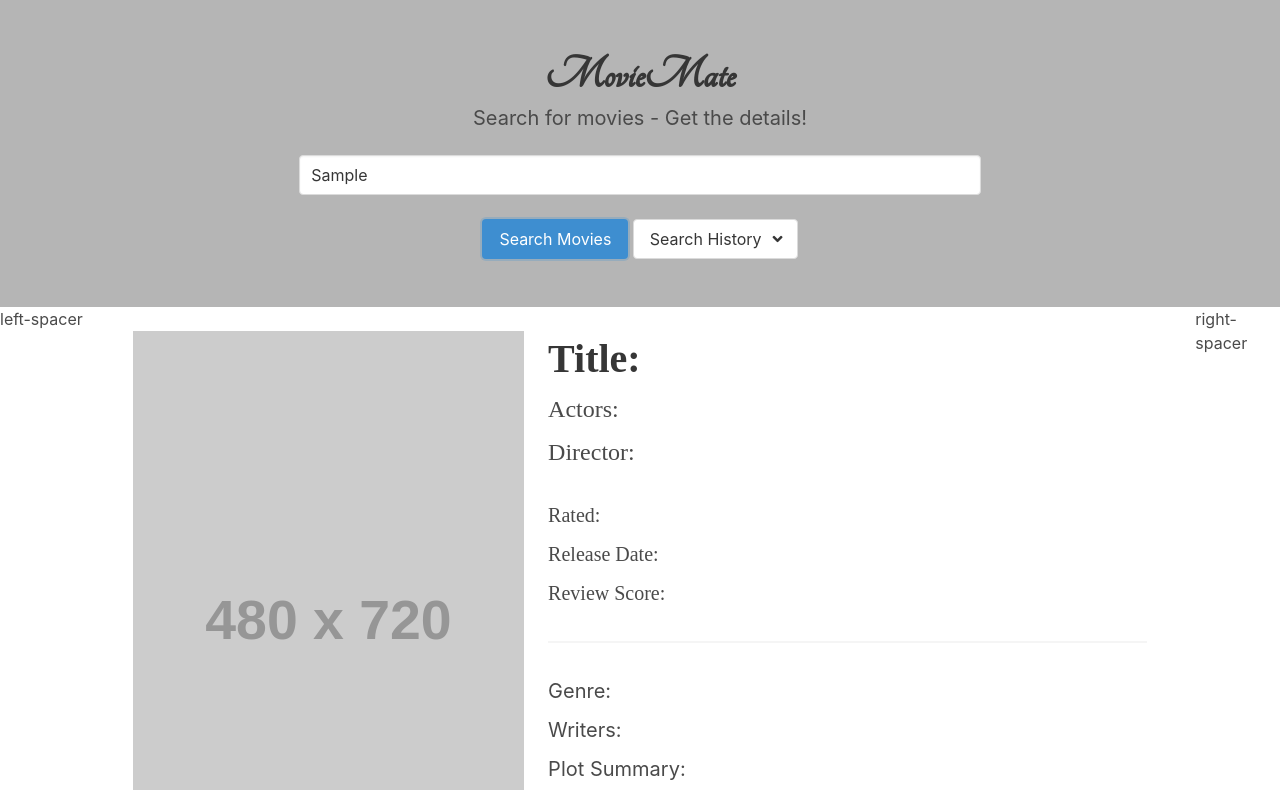
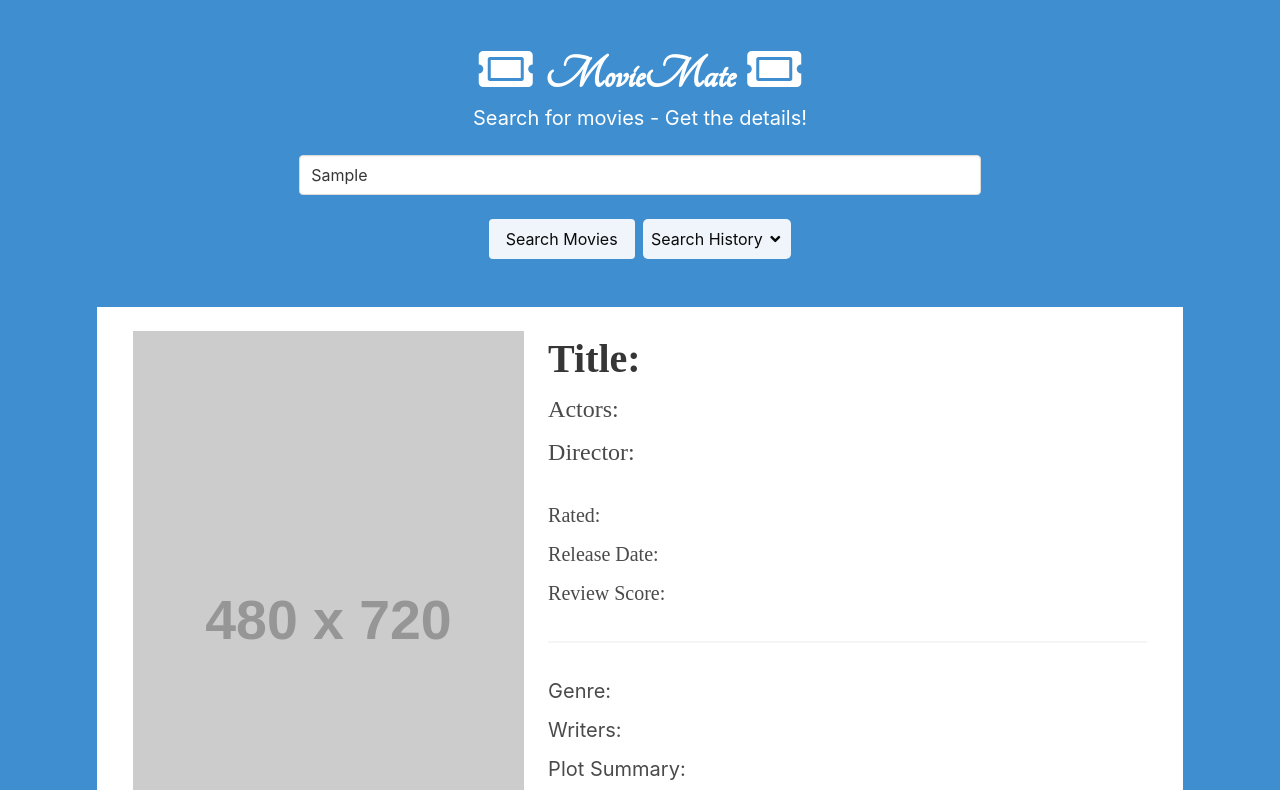
Before and after one commit to stevengoldbergm/movie-mate, a plain HTML site: page index.html in a window 1280 px wide. Both pictures are taken after typing "Sample" into the empty fields and a click on the button "Search Movies". Shown: the top 790 px of the page. Drawn offline with nearby package versions, Linux system fonts and the light colour scheme; no server answers; placeholder pictures from the web are drawn by us.

Commit message:
Finished basic app and HTML styling

```diff
--- a/assets/css/style.css
+++ b/assets/css/style.css
@@ -34,3 +34,7 @@ html,body {
 .no-margins {
     margin: 0px;
 }
+
+.is-roundeds {
+    border-radius: 5px;
+}
--- a/assets/js/script.js
+++ b/assets/js/script.js
@@ -4,6 +4,7 @@ console.log("My javascript is working")
 var mainDataEl = document.getElementById("main-data")
 var ytEmbedEl = document.getElementById('yt-embed')
 var moviePosterEl = document.getElementById("movie-poster");
+var footer = document.getElementById("footer");
 var movieDataEl = document.getElementById("movie-data");
 console.log(movieDataEl.children)
 
@@ -15,10 +16,12 @@ searchFormEl.addEventListener('submit', function(event) {
     pullMovieData(event);
 });
 
-var omdbSearch = 'http://www.omdbapi.com/?t='
+var omdbSearch = 'https://www.omdbapi.com/?t=' // change t to s if you want a list of similar movie names
 var OMDbApiKey = '&apikey=c26a6eef'
 
 var youTubeApiKey = 'AIzaSyArL85QacNinNMsTR0SLDijTFsPP8JkT0s'
+// var youTubeApiKey = 'AIzaSyArL85QacNinNMsTR0SLDijTFsPP8JkT0s' // Steve's Key
+
 
 var ytSearch = 'https://youtube.googleapis.com/youtube/v3/search?q='
 var plusTrailer = " movie trailer"
@@ -29,14 +32,26 @@ var ytResults = '&maxResults=1'
 var ytEmbedBase = 'https://www.youtube.com/embed/'
 
 function pullMovieData(event) {
-    console.log("Clickable Object: ", event.object)
+    console.log("hasHistory: ", hasHistory);
+    // console.log("Clickable Object: ", event.target.textContent)
     console.log(event.type);
     console.log(searchEl.value);
+    console.log(event.target);
+    console.log(event.target.value);
+
+    // Return if search field is empty
     if (!searchEl.value) {
         return;
     }
 
+    // Return if Search History button is clicked
+    // NOTE: Must remove
+    // if (!event.target.value) {
+    //     return;
+    // }
+
     mainDataEl.classList.remove("is-hidden");
+    footer.classList.remove("is-hidden");
 
     // Front page puts in search
     // Second page loads - do this later
@@ -76,6 +91,10 @@ function pullMovieData(event) {
         var releaseDate = data.Released
         console.log(releaseDate)
 
+        // Define Year
+        var year = data.Year;
+        console.log(year)
+
         // Define Review Score
         var reviewScore = data.imdbRating
         console.log(reviewScore)
@@ -112,21 +131,31 @@ function pullMovieData(event) {
         movieDataEl.children[10].textContent = plot
 
         // Add History Button
+
             var movieSave = searchEl.value
             console.log("Movie save name: " + movieSave)
+
+            console.log("Storage Test: ", localStorage.getItem("MovieMate: " + movieSave), movieSave)
+
+            if (!localStorage.getItem("MovieMate: " + movieSave)) {
+
                 localStorage.setItem("MovieMate: " + movieSave, movieSave)
+
                 console.log(localStorage.getItem("MovieMate: " + movieSave))
 
                 var newLink = document.createElement("a");
+
                 newLink.classList.add("dropdown-item");
                 newLink.textContent = searchEl.value;
                 console.log(newLink.textContent)
                 console.log(newLink)
                 console.log(dropDownMenuContent)
                 dropDownMenuContent.prepend(newLink);
-    })
 
-    var ytSearchResult = ytSearch + searchValue + plusTrailer + ytPart + ytType + ytResults + ytApiKey
+            }
+
+
+            var ytSearchResult = ytSearch + title + " " + year + plusTrailer + ytPart + ytType + ytResults + ytApiKey
     console.log(ytSearchResult);
 
     fetch(ytSearchResult)
@@ -144,33 +173,53 @@ function pullMovieData(event) {
         ytEmbedEl.src = ytEmbed
     })
 
-    // Add Search Term to Local Memory
-    var movieSave = searchEl.value
-    console.log("Movie save name: " + movieSave)
-    localStorage.setItem("MovieMate: " + movieSave, movieSave)
-    console.log(localStorage.getItem("MovieMate: " + movieSave))
+    // Reset hasHistory to false
+    hasHistory = false;
+
+    })
+
 
 }
 
 
 var dropDownMenu = document.getElementById("dropdown-menu3");
-    var dropDownMenuContent = document.querySelector('.dropdown-content')
+dropDownMenuContent = document.querySelector('.dropdown-content')
+var keys = Object.keys(localStorage)
 
-    var keys = Object.keys(localStorage)
 console.log(keys)
 for (i = 0; i < keys.length; i++) {
     // Make a new a object
     var newLink = document.createElement("a");
     newLink.classList.add("dropdown-item");
     newLink.textContent = keys[i].substring(11);
-        console.log(newLink.textContent)
-        console.log(newLink)
-        console.log(dropDownMenuContent)
+    console.log(newLink.textContent);
+    console.log(newLink);
+    console.log(dropDownMenuContent);
     dropDownMenuContent.prepend(newLink);
 
 }
 
 function clearLocalStorage() {
     localStorage.clear();
-        location.reload()
+    location.reload();
 }
+
+// Add event listeners to drop-down
+
+var dropDownMenuContent = document.querySelector('.dropdown-content')
+dropDownMenuContent.addEventListener("click", fillSearch);
+
+var hasHistory = false
+
+function fillSearch (event) {
+    if(!event.target.textContent) {
+        return;
+    }
+    console.log(event)
+    console.log(event.target)
+    console.log(event.target.textContent)
+    searchEl.value = event.target.textContent;
+    hasHistory = true
+    pullMovieData(event);
+
+}
--- a/index.html
+++ b/index.html
@@ -10,20 +10,26 @@
 <link rel="stylesheet" href="https://cdn.jsdelivr.net/npm/bulma@0.9.4/css/bulma.min.css">
 <link rel="stylesheet" href="https://cdnjs.cloudflare.com/ajax/libs/font-awesome/5.15.4/css/all.min.css">
 <link rel="stylesheet" href="assets/css/style.css">
-<title>Title</title>
+<title>MovieMate - Find Movie Info Quick</title>
 </head>
 
 <body>
     <header>
-        <section class="hero has-background-grey-light has-text-centered">
+        <section class="hero has-background-info has-text-centered">
             <div class="hero-body">
                 <div class="container">
 
-                    <h1 class="title tangerine">
-                        MovieMate
+                    <h1 class="title tangerine has-text-white">
+                        <span class="icon is-small mr-5">
+                            <i class="fas fa-ticket-alt"></i>
+                        </span>
+                            MovieMate
+                        <span class="icon is-small ml-5">
+                            <i class="fas fa-ticket-alt"></i>
+                        </span>
                     </h1>
 
-                    <h2 class="subtitle">
+                    <h2 class="subtitle has-text-white">
                         Search for movies - Get the details!
                     </h2>
 
@@ -36,20 +42,22 @@
                                     <input class="input" id='srch-title' type="text" placeholder="Movie Title" autocomplete="off">
                                 </p>
                                 <br>
+
+                                <!-- Remove entire section from form. Set button for= 'srch-form' -->
                                 <section>
-                                    <button class="button is-info">
+                                    <button class="button is-info is-light has-text-black">
                                         Search Movies
                                     </button>
 
                                     <!-- Dropdown Start -->
                                     <div class="dropdown is-hoverable">
                                         <div class="dropdown-trigger">
-                                          <button class="button" aria-haspopup="true" aria-controls="dropdown-menu3">
+                                          <div class="has-background-info-light has-text-black is-normal p-2 ml-1 is-size-6 is-roundeds" aria-haspopup="true" aria-controls="dropdown-menu3" disabled="true">
                                             <span>Search History</span>
                                             <span class="icon is-small">
                                               <i class="fas fa-angle-down" aria-hidden="true"></i>
                                             </span>
-                                          </button>
+                                          </div>
                                         </div>
 
                                         <div class="dropdown-menu" id="dropdown-menu3" role="menu">
@@ -84,8 +92,7 @@
         <section id="main-data" class="columns is-multiline is-hidden">
 
             <!-- Column 1 -->
-            <div class="column is-1 is-hidden-mobile">
-                left-spacer
+            <div class="column is-1 is-hidden-mobile has-background-info">
             </div>
 
             <!-- Column 2 (has 2 columns) -->
@@ -111,47 +118,31 @@
                     <p class="is-size-5">
                         A human soldier is sent from 2029 to 1984 to stop an almost indestructible cyborg killing machine, sent from the same year, which has been programmed to execute a young woman whose unborn son is the key to humanity's future salvat...
                     </p>
-                    <!-- <div class="column is-full">
-                        <figure class="image is-16by9">
-                            <iframe id="yt-embed" class="has-ratio" width="640" height="360" src="https://www.youtube.com/embed/" frameborder="0" allowfullscreen></iframe>
-                        </figure>
-                    </div> -->
                 </div>
+                <div class="column is-full">
+                    <hr>
 
-                <div class="column is-full">
                     <figure class="image is-16by9">
                         <iframe id="yt-embed" class="has-ratio" width="640" height="360" src="https://via.placeholder.com/640x360" frameborder="0" allowfullscreen></iframe>
                     </figure>
+
+                    <footer id="footer" class="has-text-centered is-hidden">
+                        Group 5 MovieMate App © 2022
+                    </footer>
                 </div>
 
             </div>
 
             <!-- Column 3 -->
-            <div class="column is-1 is-hidden-mobile">
-                right-spacer
+            <div class="column is-1 is-hidden-mobile has-background-info">
             </div>
 
-            <!-- Second Row Start -->
-            <!-- Column -->
-            <!-- <div class="columns column is-full pl-6 is-hidden-desktop">
+        </section>
 
-                <div class="column is-2 is-hidden-mobile">
-                    left-spacer
-                </div>
 
-                <div class="column is-8">
-                    <figure class="image is-16by9">
-                        <iframe class="has-ratio" width="640" height="360" src="https://www.youtube.com/embed/k64P4l2Wmeg" frameborder="0" allowfullscreen></iframe>
-                    </figure>
-                </div>
+    </main>
 
-                <div class="column is-2 is-hidden-mobile">
-                    right-spacer
-                </div>
-            </div> -->
 
-        </section>
-    </main>
 
 <script src="https://cdnjs.cloudflare.com/ajax/libs/jquery/3.5.1/jquery.slim.min.js"></script>
 <script src="https://cdnjs.cloudflare.com/ajax/libs/popper.js/1.16.1/umd/popper.min.js"></script>
```
Lines whose indentation alone changed are shown as unchanged.
